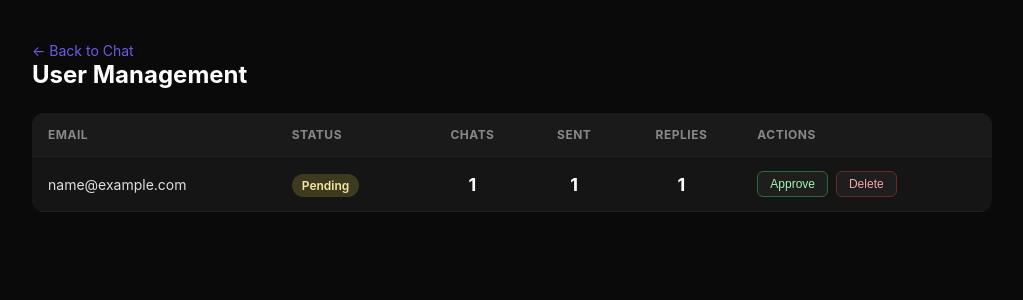
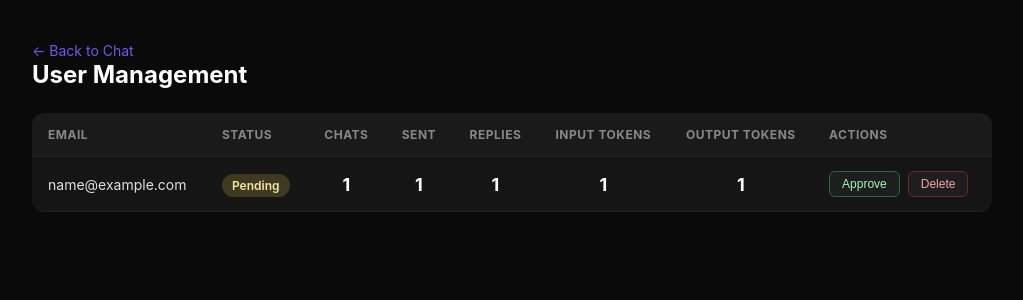
Before and after one commit to CyrusForFun/poe-chat-app, a Flask app: template templates/admin.html in a window 1280 px wide. Shown: the top 300 px of the page, without its empty margins (128-1151 px from the left). Run offline with Flask 3, Linux system fonts and the light colour scheme; the template is opened without the code that fills it: most values are stand-ins (such as "Sample title", 1, 10 or a date in 2020); some libraries are stand-ins or nearby versions.

Commit message:
Add per-user token usage tracking in admin panel
- Track input/output tokens from API streaming response
- Show total input & output tokens per user in admin
- Auto-migrate existing databases with new columns

Co-Authored-By: Claude Opus 4.6 <noreply@anthropic.com>

```diff
--- a/app.py
+++ b/app.py
@@ -109,9 +109,17 @@ def init_db():
             conversation_id INTEGER NOT NULL REFERENCES conversations(id),
             role TEXT NOT NULL,
             content TEXT NOT NULL,
+            input_tokens INTEGER DEFAULT 0,
+            output_tokens INTEGER DEFAULT 0,
             created_at TIMESTAMPTZ DEFAULT NOW()
         );
     """)
+    # Add token columns if they don't exist (for existing databases)
+    for col in ("input_tokens", "output_tokens"):
+        try:
+            cur.execute(f"ALTER TABLE messages ADD COLUMN {col} INTEGER DEFAULT 0")
+        except Exception:
+            conn.rollback()
     conn.commit()
     # Ensure admin exists
     cur.execute("SELECT id FROM users WHERE email = %s", (ADMIN_EMAIL,))
@@ -233,7 +241,11 @@ def admin():
             (SELECT COUNT(*) FROM messages WHERE conversation_id IN
                 (SELECT id FROM conversations WHERE user_id = u.id) AND role = 'user') as msg_count,
             (SELECT COUNT(*) FROM messages WHERE conversation_id IN
-                (SELECT id FROM conversations WHERE user_id = u.id) AND role = 'assistant') as reply_count
+                (SELECT id FROM conversations WHERE user_id = u.id) AND role = 'assistant') as reply_count,
+            (SELECT COALESCE(SUM(input_tokens), 0) FROM messages WHERE conversation_id IN
+                (SELECT id FROM conversations WHERE user_id = u.id)) as total_input_tokens,
+            (SELECT COALESCE(SUM(output_tokens), 0) FROM messages WHERE conversation_id IN
+                (SELECT id FROM conversations WHERE user_id = u.id)) as total_output_tokens
         FROM users u ORDER BY u.created_at DESC
     """)
     return render_template("admin.html", users=users)
@@ -383,23 +395,29 @@ def chat():
 
     def generate():
         full_response = ""
+        input_tokens = 0
+        output_tokens = 0
         try:
             stream = client.chat.completions.create(
                 model=model,
                 messages=api_messages,
                 stream=True,
+                stream_options={"include_usage": True},
             )
             for chunk in stream:
-                if chunk.choices and chunk.choices[0].delta.content:
+                if chunk.choices and chunk.choices[0].delta and chunk.choices[0].delta.content:
                     content = chunk.choices[0].delta.content
                     full_response += content
                     yield f"data: {json.dumps({'content': content})}\n\n"
-            # Save assistant response with a new connection
+                if hasattr(chunk, 'usage') and chunk.usage:
+                    input_tokens = getattr(chunk.usage, 'prompt_tokens', 0) or 0
+                    output_tokens = getattr(chunk.usage, 'completion_tokens', 0) or 0
+            # Save assistant response with token usage
             conn = psycopg2.connect(DATABASE_URL)
             cur = conn.cursor()
             cur.execute(
-                "INSERT INTO messages (conversation_id, role, content) VALUES (%s, 'assistant', %s)",
-                (conv_id, full_response),
+                "INSERT INTO messages (conversation_id, role, content, input_tokens, output_tokens) VALUES (%s, 'assistant', %s, %s, %s)",
+                (conv_id, full_response, input_tokens, output_tokens),
             )
             conn.commit()
             cur.close()
--- a/templates/admin.html
+++ b/templates/admin.html
@@ -87,6 +87,8 @@
                     <th style="text-align:center">Chats</th>
                     <th style="text-align:center">Sent</th>
                     <th style="text-align:center">Replies</th>
+                    <th style="text-align:center">Input Tokens</th>
+                    <th style="text-align:center">Output Tokens</th>
                     <th>Actions</th>
                 </tr>
             </thead>
@@ -106,6 +108,8 @@
                     <td class="stat"><span class="stat-num">{{ u.conv_count }}</span></td>
                     <td class="stat"><span class="stat-num">{{ u.msg_count }}</span></td>
                     <td class="stat"><span class="stat-num">{{ u.reply_count }}</span></td>
+                    <td class="stat"><span class="stat-num">{{ "{:,}".format(u.total_input_tokens) }}</span></td>
+                    <td class="stat"><span class="stat-num">{{ "{:,}".format(u.total_output_tokens) }}</span></td>
                     <td class="actions">
                         {% if not u.is_admin %}
                             {% if not u.approved %}
```
